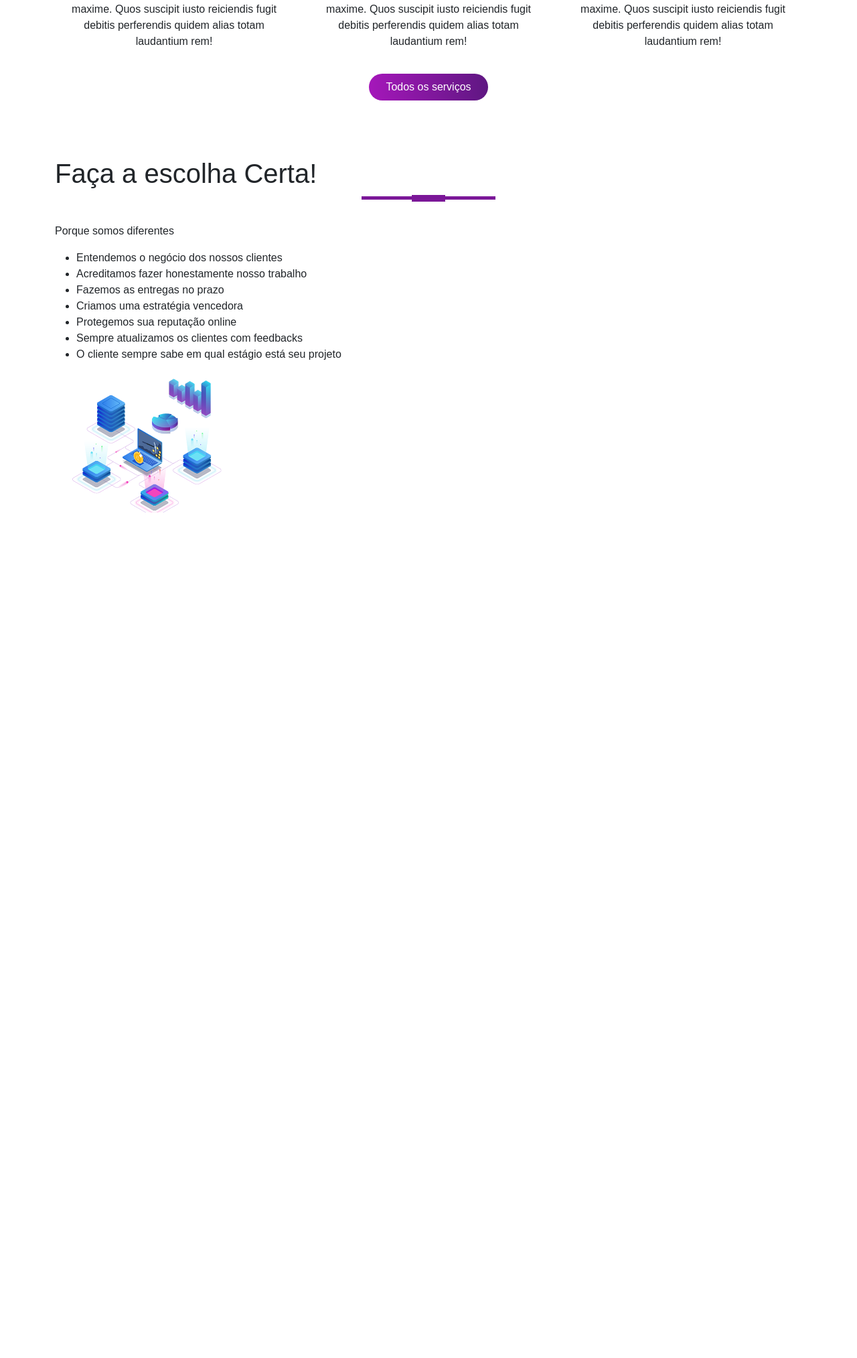
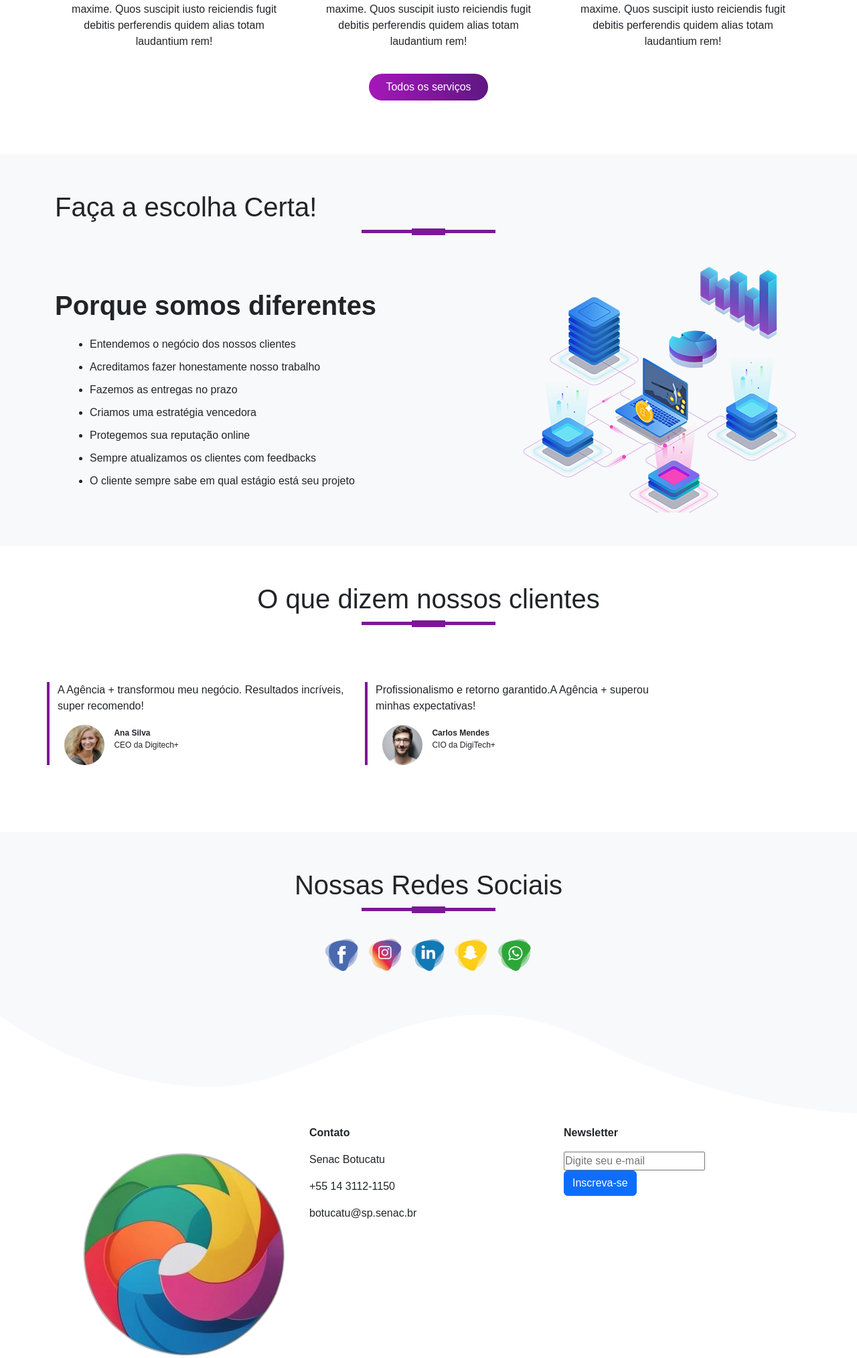
Before and after one commit to switer007/DesenvolveWeb, a PHP site: page / in a window 1280 px wide; the page is wider, and only the part inside the window is pictured. Shown: the part 1179-3206 px from the top of that part at 67% size. Before the commit the page ends 1944 px from the top of that part, so only its background shows below. Run offline with PHP 8.4, Linux system fonts and the light colour scheme.

Commit message:
28/05/25

```diff
--- a/agencia/css/style.css
+++ b/agencia/css/style.css
@@ -102,3 +102,54 @@ body {
     transform: translateY(63px);
 
 }
+/*-- ---------- sobre ---------- --*/
+#sobre {
+    background-color: var(--bg-cinza-claro);
+    padding: 50px 0;
+}
+.sobre-titulo {
+    font-size: 40px;
+    font-weight: 600;
+    margin-top: 8%;
+}
+#sobre ul {
+    margin-left: 20px;
+}
+#sobre ul li {
+    margin: 10px 0;
+}
+#sobre img {
+    margin-left: 15%;
+}
+
+/* -- -------- clientes -------- --*/
+#clientes {
+    margin: 50px 0 ;
+}
+.clientes {
+    border-left: 4px solid var(--traco-titulo);
+    margin: 50px 0;
+}
+.clientes img {
+    height: 60px;
+    width: 60px;
+    border-radius: 50%; /*arredondamento da foto */
+    margin: 0 10px;
+}
+.cargo-cliente {
+display: inline-block;
+font-size: 12px;
+}
+
+/* -- ------------ Redes Sociais ----------- --*/
+#social {
+    background-color: var(--bg-cinza-claro);
+    padding: 50px 0;
+}
+.social-ico img {
+    width: 60px;
+    transition: 0.5s;
+}
+.social-ico a:hover img {
+    transform: translateY(-10px);
+}
--- a/agencia/index.html
+++ b/agencia/index.html
@@ -7,6 +7,7 @@
     <title>Agência +</title>
     <link href="https://cdn.jsdelivr.net/npm/bootstrap@5.3.6/dist/css/bootstrap.min.css" rel="stylesheet"
         integrity="sha384-4Q6Gf2aSP4eDXB8Miphtr37CMZZQ5oXLH2yaXMJ2w8e2ZtHTl7GptT4jmndRuHDT" crossorigin="anonymous">
+        <link rel="stylesheet" href="https://cdn.jsdelivr.net/npm/bootstrap-icons@1.13.1/font/bootstrap-icons.min.css">
     <link rel="stylesheet" href="css/style.css">
 </head>
 
@@ -101,6 +102,7 @@
         <li>Sempre atualizamos os clientes com feedbacks</li>
         <li>O cliente sempre sabe em qual estágio está seu projeto</li>
       </ul>
+      </div>
       <div class="col-md-6">
         <img src="imagens/network.png" class="img-fluid" alt="Representação visual de uma rede de computadores, com servidores interconectados, um laptop e fluxos de dados, simbolizando tecnologia e conexão.">
       </div>
@@ -109,6 +111,63 @@
   </div>
  </section>
 
+<!-- ----------- clientes ----------- -->
+<section id="clientes">
+  <div class="container">
+    <h1 class="titulo text-center">O que dizem nossos clientes</h1>
+    <div class="row">
+      <div class="col-md-5 clientes">
+        <p>A Agência + transformou meu negócio. Resultados incríveis, super recomendo!</p>
+        <img src="imagens/user1.jpg">
+        <p class="cargo-cliente"><strong>Ana Silva</strong><br>CEO da Digitech+</p>
+      </div>
+      <div class="col-md-5 clientes">
+        <p>Profissionalismo e retorno garantido.A Agência + superou minhas expectativas!</p>
+        <img src="imagens/user2.jpg">
+        <div class="cargo-cliente"><strong>Carlos Mendes</strong><br>CIO da DigiTech+</div>
+      </div>
+    </div>
+  </div>
+</section>
+
+<!-- ------------ redes sociais -------------- -->
+<section id="social">
+  <div class="container text-center">
+    <h1 class="titulo">Nossas Redes Sociais</h1>
+    <div class="social-ico">
+      <a href="#"><img src="imagens/facebook-icon.png" alt="Logo do Facebook"></a>
+      <a href="#"><img src="imagens/instagram-icon.png" alt="Logo do Instagram"></a>
+      <a href="#"><img src="imagens/linkedin-icon.png" alt="Logo do Linkedin"></a>
+      <a href="#"><img src="imagens/snapchat-icon.png" alt="Logo do Snapchat"></a>
+      <a href="#"><img src="imagens/whatsapp-icon.png" alt="Logo do Whatsapp"></a>
+
+    </div>
+  </div>
+</section>
+<!-- -------------- rodaPE----------- -->
+<section id="rodape">
+  <img src="imagens/wave2.png" class="rodape-img">
+  <div class="container">
+    <div class="row">
+      <div class="col-md-4 rodape-caixa">
+        <img src="imagens/logo.png" alt="Logotipo da Agência+">
+        <p>A Agência + implusiona seu sucesso com marketing estratégico, online branding e ads animados impactantes.</p>
+      </div>
+      <div class="col-md-4 rodape-caixa">
+        <p><strong>Contato</strong></p>
+        <p>Senac Botucatu</p>
+        <p>+55 14 3112-1150</p>
+        <p>botucatu@sp.senac.br</p>
+      </div>
+      <div class="col-md-4 rodape-caixa">
+        <p><strong>Newsletter</strong></p>
+        <input type="email" name="email" class="formulário" placeholder="Digite seu e-mail"><br>
+        <button type="submit" class="btn btn-primary">Inscreva-se</button>
+      </div>
+    </div>
+  </div>
+</section>
+
     <script src="https://cdn.jsdelivr.net/npm/bootstrap@5.3.6/dist/js/bootstrap.bundle.min.js"
         integrity="sha384-j1CDi7MgGQ12Z7Qab0qlWQ/Qqz24Gc6BM0thvEMVjHnfYGF0rmFCozFSxQBxwHKO"
         crossorigin="anonymous"></script>
```
